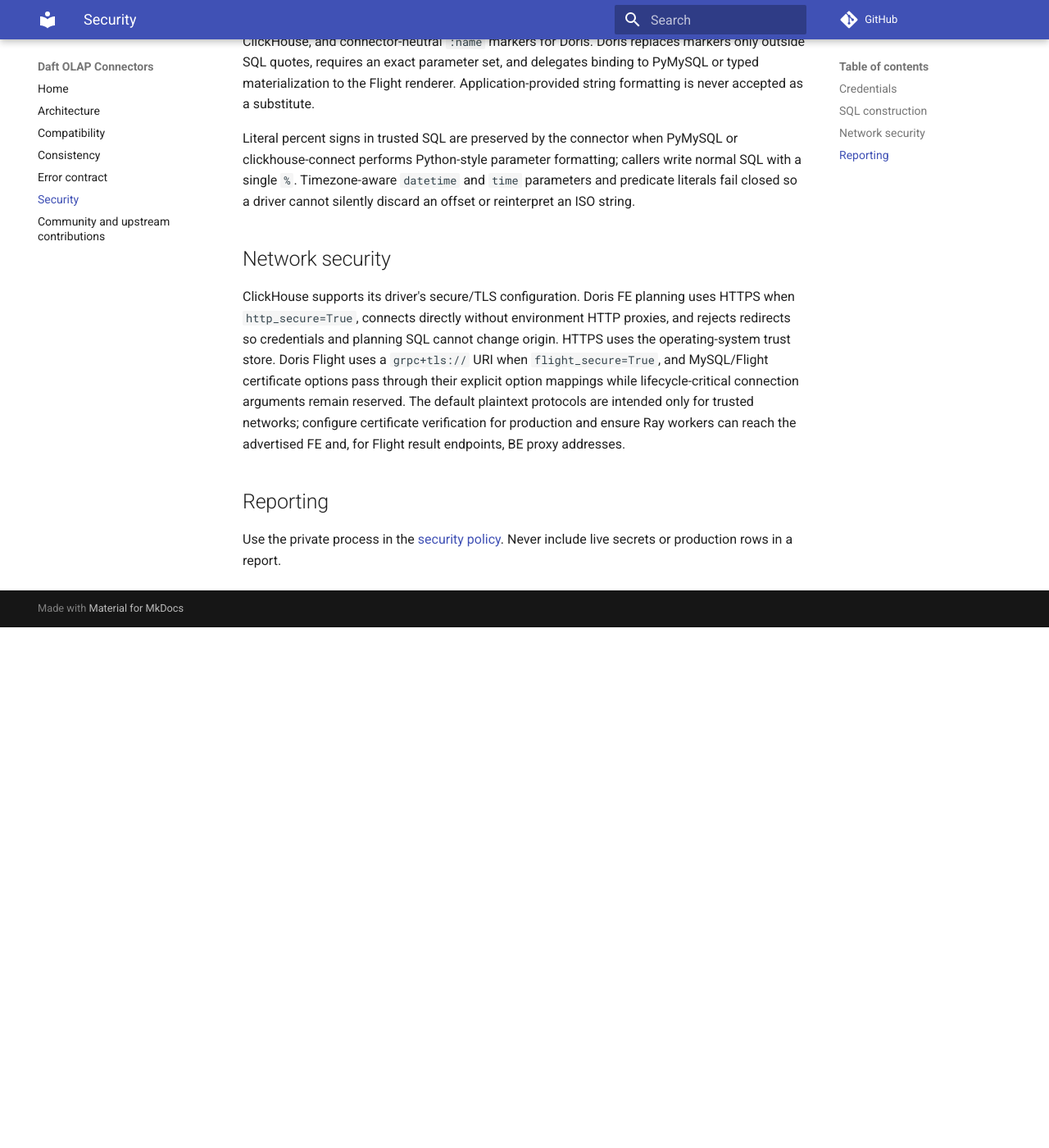
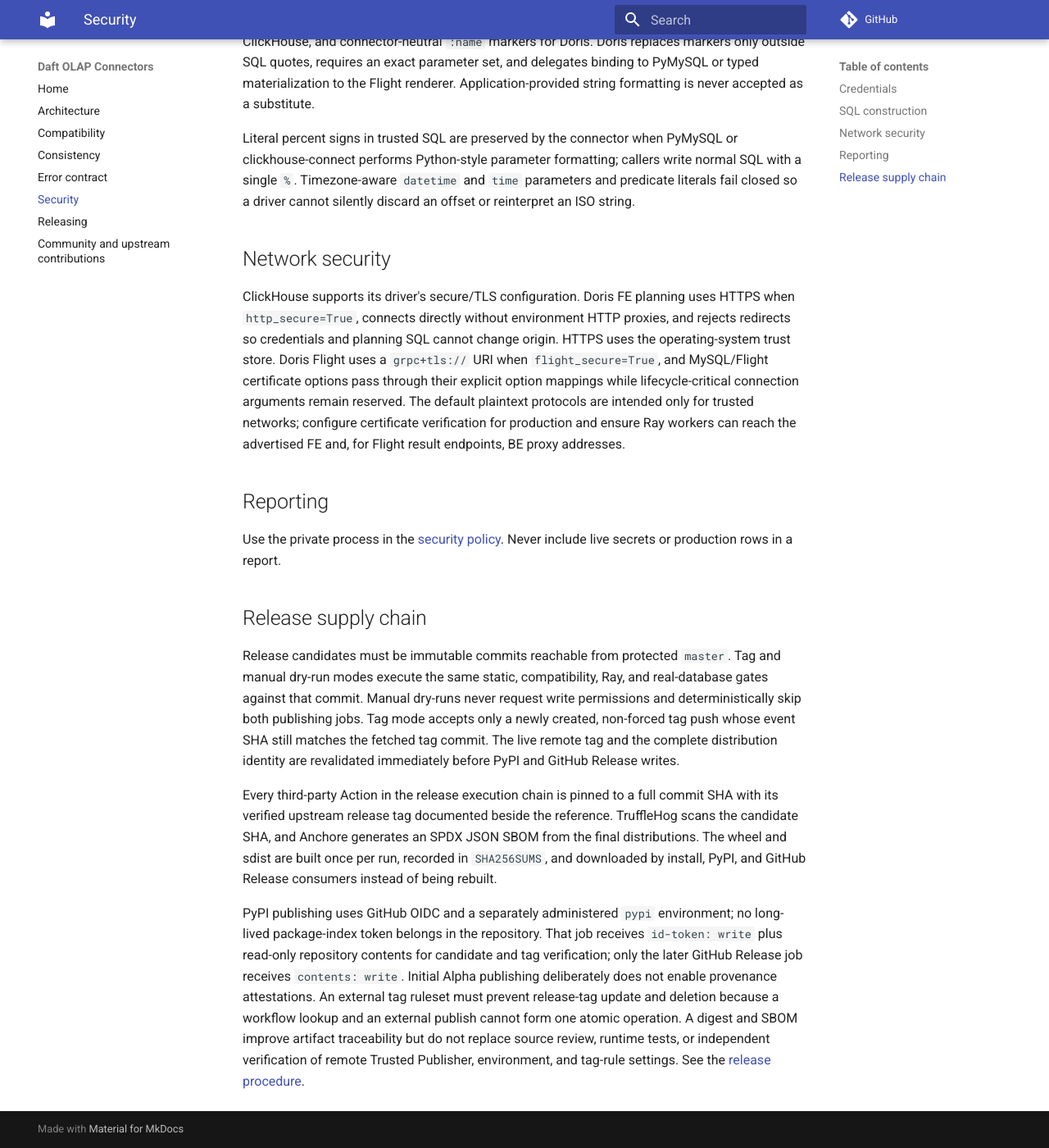
Before and after one commit to jiangxt2/daft-olap-connectors, an MkDocs documentation site: the page built from docs/security.md, in a window 1280 px wide and 1400 px high, scrolled down 1055 px. Shown: the whole window at 82% size. Built offline with MkDocs 1.6.1 and Material for MkDocs 9.7.7, drawn with Linux system fonts in a browser that asks for light colours; comment, search, counter and statistics services are not loaded; before the commit the page ends 1820 px from its top, so only the background shows below that.

Commit message:
docs(release): document alpha scope, release procedure, and security
Signed-off-by: jiangxt2 <jiangxt2@vip.qq.com>

```diff
--- a/docs/security.md
+++ b/docs/security.md
@@ -61,3 +61,27 @@
 Use the private process in the
 [security policy](https://github.com/jiangxt2/daft-olap-connectors/security/policy). Never include
 live secrets or production rows in a report.
+
+## Release supply chain
+
+Release candidates must be immutable commits reachable from protected `master`. Tag and manual
+dry-run modes execute the same static, compatibility, Ray, and real-database gates against that
+commit. Manual dry-runs never request write permissions and deterministically skip both publishing
+jobs. Tag mode accepts only a newly created, non-forced tag push whose event SHA still matches the
+fetched tag commit. The live remote tag and the complete distribution identity are revalidated
+immediately before PyPI and GitHub Release writes.
+
+Every third-party Action in the release execution chain is pinned to a full commit SHA with its
+verified upstream release tag documented beside the reference. TruffleHog scans the candidate SHA,
+and Anchore generates an SPDX JSON SBOM from the final distributions. The wheel and sdist are built
+once per run, recorded in `SHA256SUMS`, and downloaded by install, PyPI, and GitHub Release consumers
+instead of being rebuilt.
+
+PyPI publishing uses GitHub OIDC and a separately administered `pypi` environment; no long-lived
+package-index token belongs in the repository. That job receives `id-token: write` plus read-only
+repository contents for candidate and tag verification; only the later GitHub Release job receives
+`contents: write`. Initial Alpha publishing deliberately does not enable provenance attestations.
+An external tag ruleset must prevent release-tag update and deletion because a workflow lookup and
+an external publish cannot form one atomic operation. A digest and SBOM improve artifact
+traceability but do not replace source review, runtime tests, or independent verification of remote
+Trusted Publisher, environment, and tag-rule settings. See the [release procedure](releasing.md).
--- a/mkdocs.yml
+++ b/mkdocs.yml
@@ -22,5 +22,6 @@
   - Consistency: consistency.md
   - Error contract: errors.md
   - Security: security.md
+  - Releasing: releasing.md
   - Community and upstream contributions: upstreaming.md
 strict: true
```
Also changed, not shown: CHANGELOG.md (+31 -1 lines), README.md (+10 -0 lines), docs/compatibility.md (+6 -0 lines), docs/releasing.md (added, +99 -0 lines), docs/upstreaming.md (+5 -0 lines).
